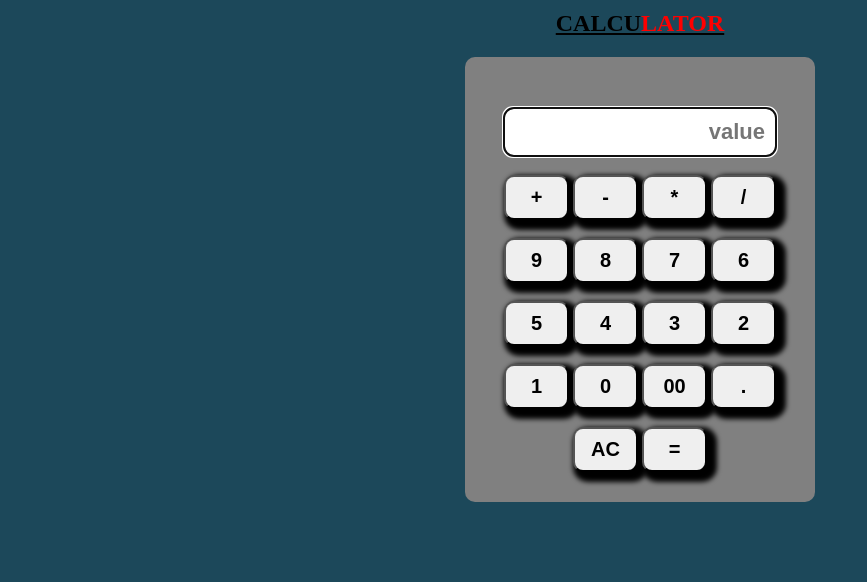
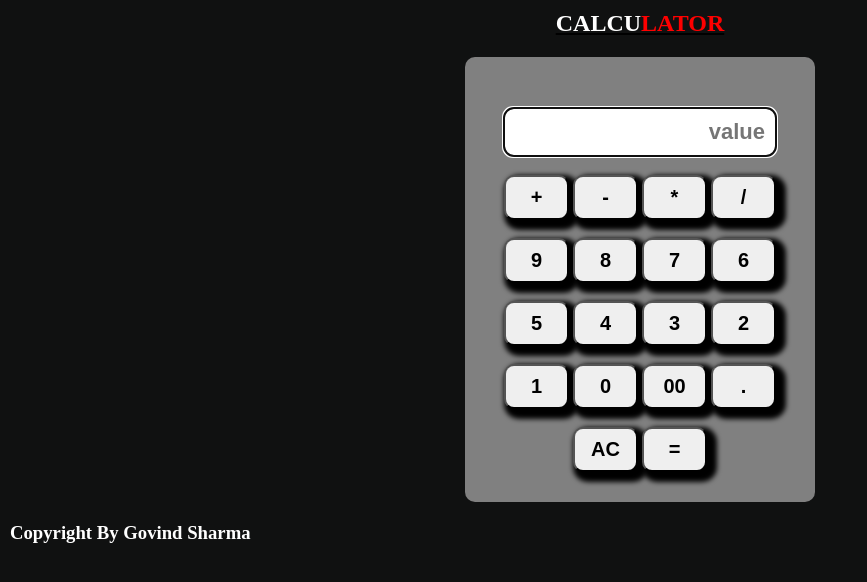
Before and after one commit to govind-20/Calculator, a plain HTML site: page index.html in a window 1280 px wide. Shown: the whole page, without its empty margins (0-867 px from the left). Drawn offline with Linux system fonts and the light colour scheme.

Commit message:
Add files via upload

```diff
--- a/index.html
+++ b/index.html
@@ -46,6 +46,9 @@
     </div>
     </form>
     </center>
+    <div class="end">
+        <h3>copyright by govind sharma</h3>
+    </div>
 
 
 </div>
--- a/style.css
+++ b/style.css
@@ -3,9 +3,12 @@
     padding: 0;
 }
 body{
-    background-color: rgb(28, 72, 90);
+    background-color: rgb(16, 17, 17);
     padding: 10px;
 
+}
+h2{
+    color: white;
 }
 
 .wrap{
@@ -43,3 +46,11 @@ span{
     color: red;
     font-weight: bold;
 }
+input[type=button]:hover{
+transform: scale(1.2);
+}
+.end{
+    text-transform: capitalize;
+    color: white;
+
+}
```
